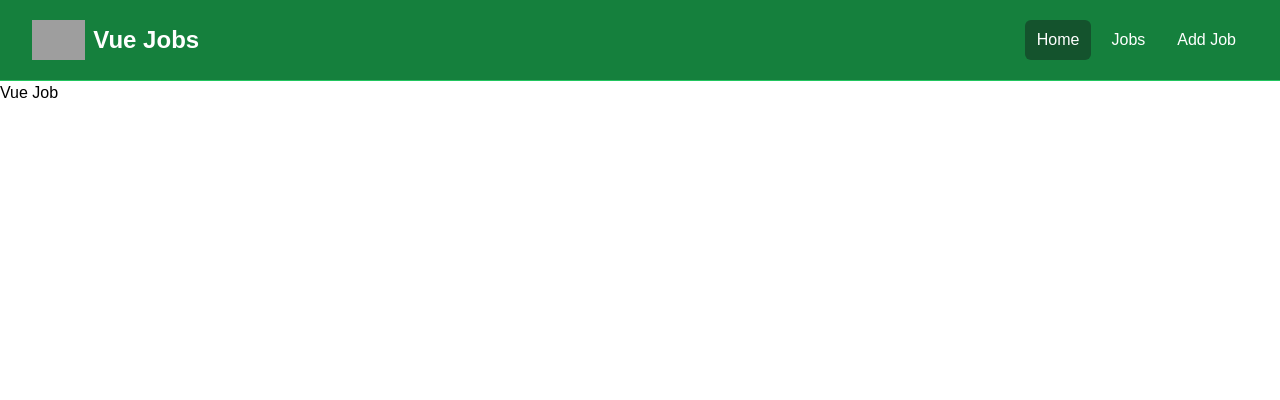
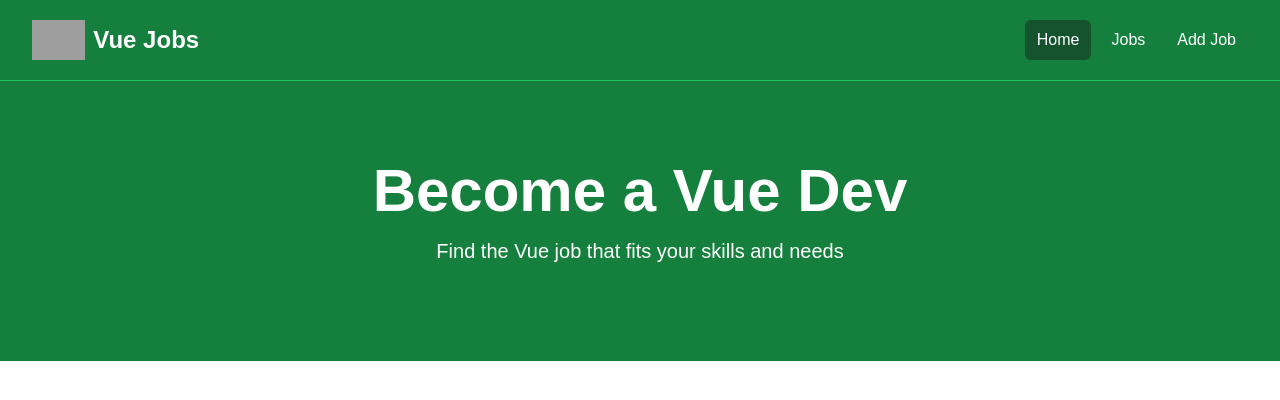
Before and after one commit to AyeshaSeemab93/Vue.js-Project, a Vue app in the folder Vue-job-portal-project/vue-job-portal-project/: page / in a window 1280 px wide. Shown: the top 400 px of the page. Built offline with nearby package versions, Linux system fonts and the light colour scheme; grey boxes are pictures that could not be loaded.

Commit message:
Adding hero section

```diff
--- a/Vue-job-portal-project/vue-job-portal-project/src/App.vue
+++ b/Vue-job-portal-project/vue-job-portal-project/src/App.vue
@@ -1,7 +1,8 @@
 <script setup>
 import NavBar from "@/components/Navbar.vue";
+import Hero from "@/components/Hero.vue";
 </script>
 <template>
   <NavBar />
-  <h1>Vue Job</h1>
+  <Hero />
 </template>
--- /dev/null
+++ b/Vue-job-portal-project/vue-job-portal-project/src/components/Hero.vue
@@ -0,0 +1,17 @@
+<script setup></script>
+<template>
+  <section class="bg-green-700 py-20 mb-4">
+    <div
+      class="max-w-7xl mx-auto px-4 sm:px-6 lg:px-8 flex flex-col items-center"
+    >
+      <div class="text-center">
+        <h1 class="text-4xl font-extrabold text-white sm:text-5xl md:text-6xl">
+          Become a Vue Dev
+        </h1>
+        <p class="my-4 text-xl text-white">
+          Find the Vue job that fits your skills and needs
+        </p>
+      </div>
+    </div>
+  </section>
+</template>
```
